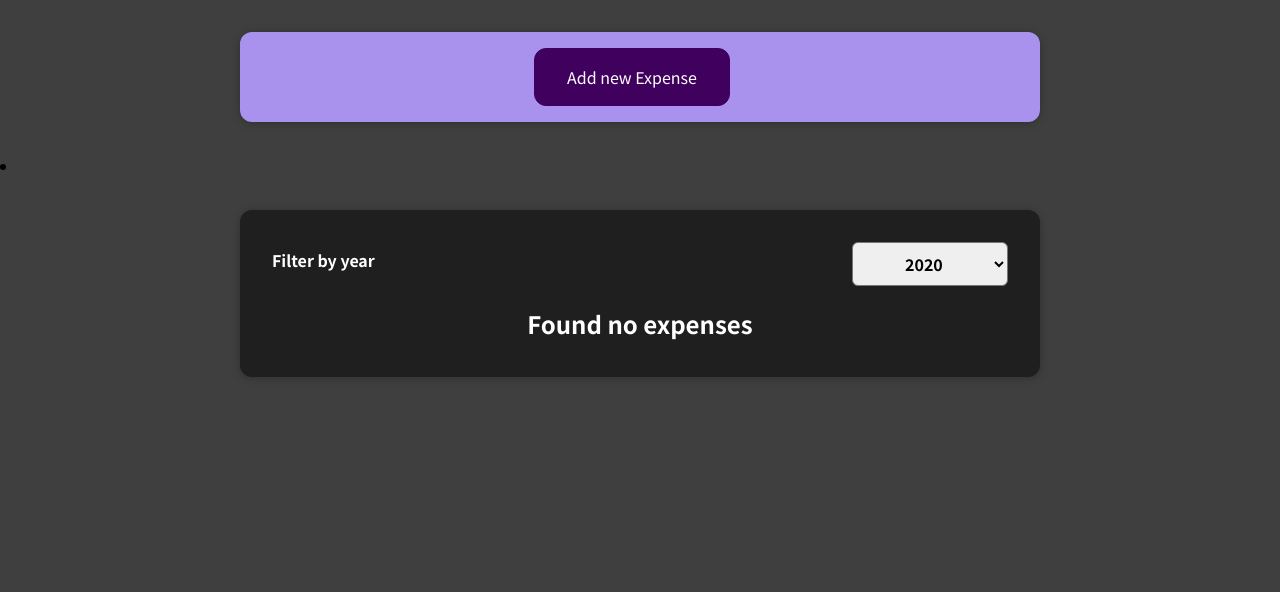
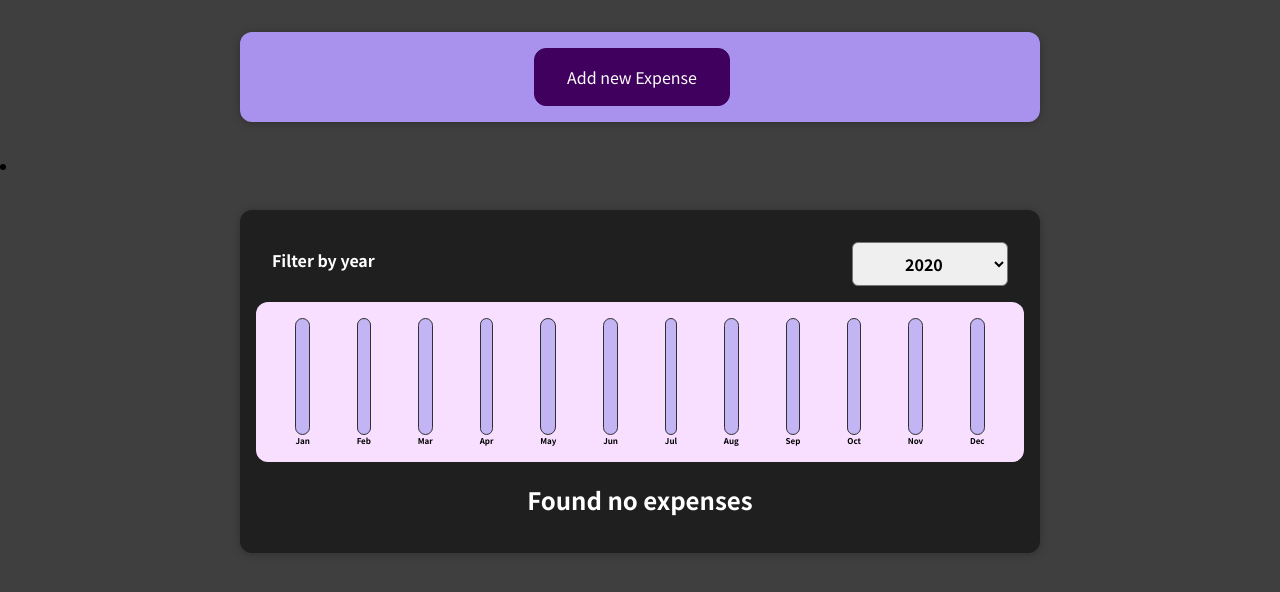
Before and after one commit to lairaalmas/udemy-expense-tracker, a React (Create React App) app: page / in a window 1280 px wide. Shown: the top 592 px of the page. Built offline with nearby package versions, Linux system fonts and the light colour scheme.

Commit message:
add charts

```diff
--- /dev/null
+++ b/src/components/Chart/Chart.css
@@ -0,0 +1,9 @@
+.chart {
+  padding: 1rem;
+  border-radius: 12px;
+  background-color: #f8dfff;
+  text-align: center;
+  display: flex;
+  justify-content: space-around;
+  height: 10rem;
+}
--- /dev/null
+++ b/src/components/Chart/ChartBar/ChartBar.css
@@ -0,0 +1,30 @@
+.chart-bar {
+  height: 100%;
+  display: flex;
+  flex-direction: column;
+  align-items: center;
+}
+
+.chart-bar__inner {
+  height: 100%;
+  width: 100%;
+  border: 1px solid #313131;
+  border-radius: 12px;
+  background-color: #c3b4f3;
+  overflow: hidden;
+  display: flex;
+  flex-direction: column;
+  justify-content: flex-end;
+}
+
+.chart-bar__fill {
+  background-color: #4826b9;
+  width: 100%;
+  transition: all 0.3s ease-out;
+}
+
+.chart-bar__label {
+  font-weight: bold;
+  font-size: 0.5rem;
+  text-align: center;
+}
--- /dev/null
+++ b/src/components/Chart/ChartBar/index.js
@@ -0,0 +1,24 @@
+import "./ChartBar.css";
+
+const ChartBar = (props) => {
+  let barFillHeight = "0%";
+
+  if (props.maxValue > 0) {
+    barFillHeight = Math.round((props.value / props.maxValue) * 100) + "%";
+  }
+
+  console.log(barFillHeight);
+  return (
+    <div className="chart-bar">
+      <div className="chart-bar__inner">
+        <div
+          className="chart-bar__fill"
+          style={{ height: barFillHeight }}
+        ></div>
+      </div>
+      <div className="chart-bar__label">{props.label}</div>
+    </div>
+  );
+};
+
+export default ChartBar;
--- /dev/null
+++ b/src/components/Chart/index.js
@@ -0,0 +1,26 @@
+import ChartBar from "./ChartBar";
+
+import "./Chart.css";
+
+const Chart = (props) => {
+  // returns an array of numbers required by the math function
+  const dataPointValues = props.dataPoints.map((dataPoint) => dataPoint.value);
+  const totalMaximum = Math.max(...dataPointValues);
+
+  return (
+    <div className="chart">
+      {props.dataPoints.map((dataPoint) => {
+        return (
+          <ChartBar
+            key={dataPoint.label}
+            value={dataPoint.value}
+            maxValue={totalMaximum}
+            label={dataPoint.label}
+          />
+        );
+      })}
+    </div>
+  );
+};
+
+export default Chart;
--- a/src/components/Expenses/Expenses/index.js
+++ b/src/components/Expenses/Expenses/index.js
@@ -1,6 +1,6 @@
 import { useState } from "react";
 import Card from "../../UI/Card";
-import ExpenseItem from "../ExpenseItem";
+import ExpensesChart from "../ExpensesChart";
 import ExpensesFilter from "../ExpensesFilter";
 import ExpensesList from "../ExpensesList";
 import "./Expenses.css";
@@ -24,6 +24,7 @@
           selected={filteredYear}
           onChangeFilter={filterChangeHandler}
         />
+        <ExpensesChart expenses={filteredExpenses} />
         <ExpensesList expenses={filteredExpenses} />
       </Card>
     </li>
--- /dev/null
+++ b/src/components/Expenses/ExpensesChart/index.js
@@ -0,0 +1,63 @@
+import Chart from "../../Chart";
+
+const ExpensesChart = (props) => {
+  let chartDataPoints = [
+    {
+      label: "Jan",
+      value: 0,
+    },
+    {
+      label: "Feb",
+      value: 0,
+    },
+    {
+      label: "Mar",
+      value: 0,
+    },
+    {
+      label: "Apr",
+      value: 0,
+    },
+    {
+      label: "May",
+      value: 0,
+    },
+    {
+      label: "Jun",
+      value: 0,
+    },
+    {
+      label: "Jul",
+      value: 0,
+    },
+    {
+      label: "Aug",
+      value: 0,
+    },
+    {
+      label: "Sep",
+      value: 0,
+    },
+    {
+      label: "Oct",
+      value: 0,
+    },
+    {
+      label: "Nov",
+      value: 0,
+    },
+    {
+      label: "Dec",
+      value: 0,
+    },
+  ];
+
+  for (let expense of props.expenses) {
+    const expenseMonth = expense.date.getMonth(); // january => 0
+    chartDataPoints[expenseMonth].value += expense.amount;
+  }
+
+  return <Chart dataPoints={chartDataPoints} />;
+};
+
+export default ExpensesChart;
--- a/src/components/NewExpense/index.js
+++ b/src/components/NewExpense/index.js
@@ -10,29 +10,29 @@
       id: Math.random().toString(),
     };
     props.onAddExpense(expenseData);
-    stopEditing();
+    stopEditingHandler();
   };
 
   const [isEditing, setIsEditing] = useState(false);
 
-  const startEditing = () => {
+  const startEditingHandler = () => {
     setIsEditing(true);
   };
 
-  const stopEditing = () => {
+  const stopEditingHandler = () => {
     setIsEditing(false);
   };
 
   return (
     <div className="new-expense">
       {!isEditing ? (
-        <button type="button" onClick={startEditing}>
+        <button type="button" onClick={startEditingHandler}>
           Add new Expense
         </button>
       ) : (
         <ExpenseForm
           onSaveExpenseData={saveExpenseDataHandler}
-          onCancel={stopEditing}
+          onCancel={stopEditingHandler}
         />
       )}
     </div>
```
